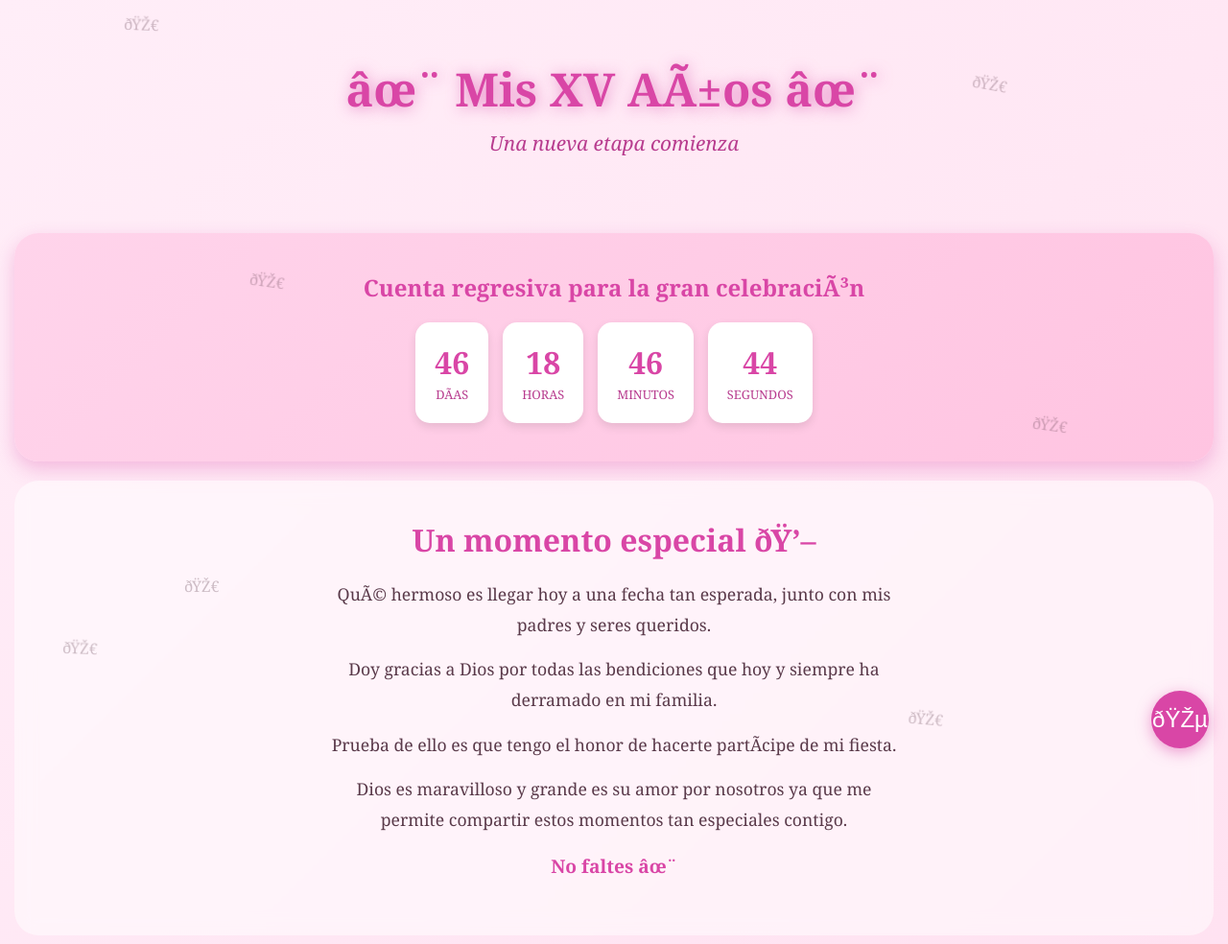
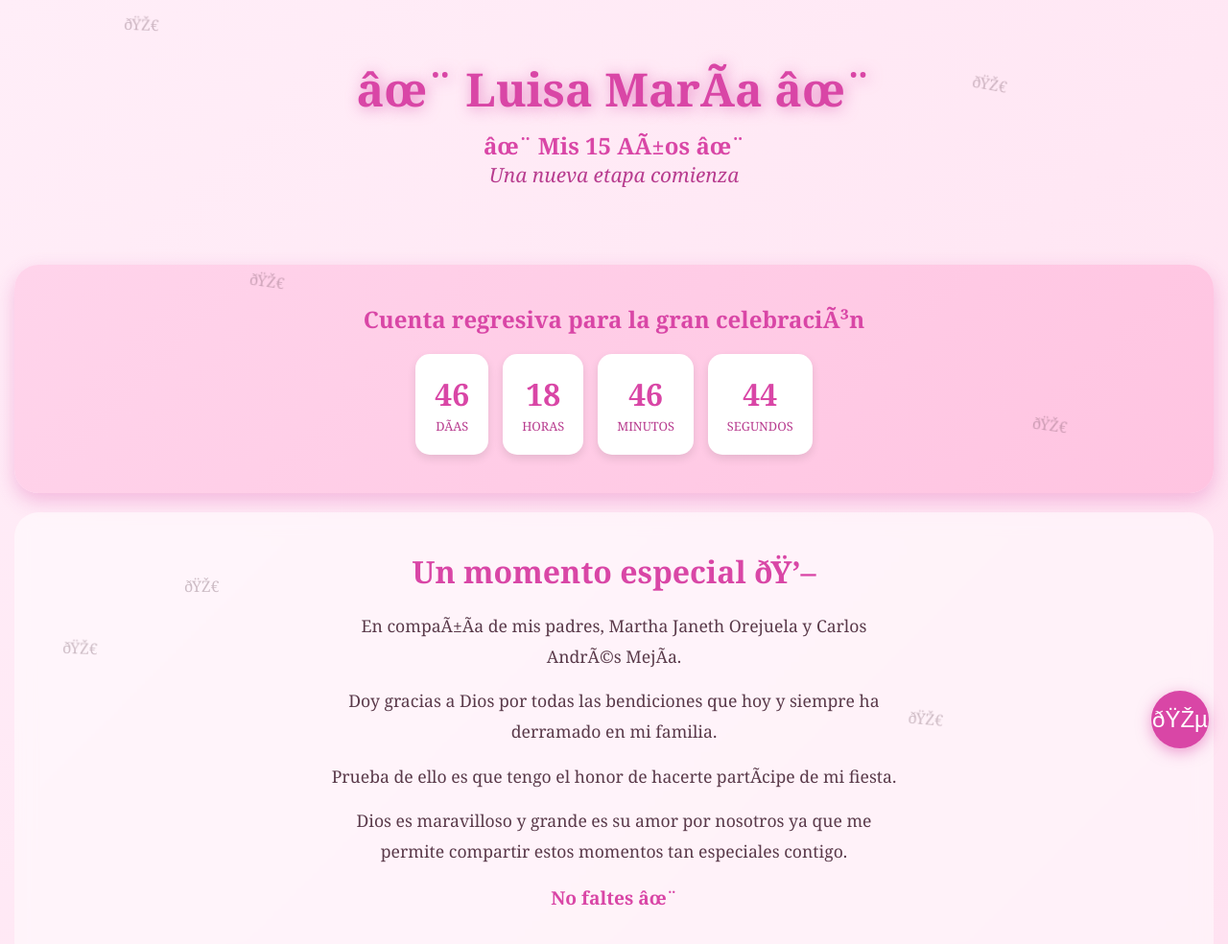
Before and after one commit to SMejia115/my-xv-invitation, a plain HTML site: page index.html in a window 1280 px wide. Shown: the top 984 px of the page at 96% size. Drawn offline with Linux system fonts and the light colour scheme.

Commit message:
Title and description

```diff
--- a/index.html
+++ b/index.html
@@ -3,7 +3,7 @@
   <head>
     <meta charset="UTF-R" />
     <meta name="viewport" content="width=device-width, initial-scale=1.0" />
-    <title>Mis XV Años</title>
+    <title>Mis 15 Años</title>
     <style>
       * {
         margin: 0;
@@ -645,7 +645,8 @@
     </audio>
 
     <header>
-      <h1 class="fade-in">✨ Mis XV Años ✨</h1>
+      <h1 class="fade-in">✨ Luisa María ✨</h1>
+      <h2 class="fade-in" style="color:#d946a6">✨ Mis 15 Años ✨</h2>
       <p class="subtitle fade-in">Una nueva etapa comienza</p>
     </header>
 
@@ -674,8 +675,7 @@
     <section class="message-section fade-in">
       <h2>Un momento especial 💖</h2>
       <p>
-        Qué hermoso es llegar hoy a una fecha tan esperada, junto con mis padres
-        y seres queridos.
+      En compañía de mis padres, Martha Janeth Orejuela y Carlos Andrés Mejía.
       </p>
       <p>
         Doy gracias a Dios por todas las bendiciones que hoy y siempre ha
```
